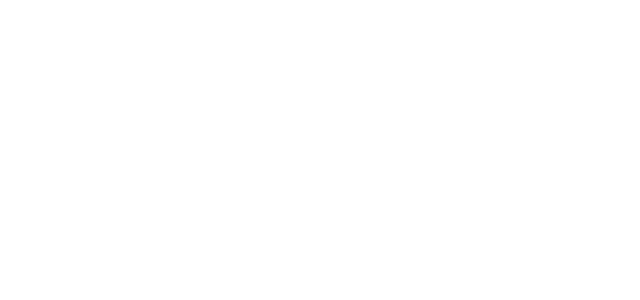
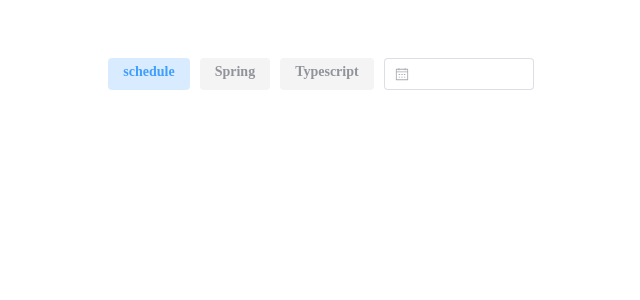
Before and after one commit to Elon-Mao/dictation, a Vue app: page /recite in a window 1280 px wide. Shown: the top 300 px of the page, without its empty margins (319-959 px from the left). Built offline with nearby package versions, Linux system fonts and the light colour scheme.

Commit message:
语音输入模块抽取

```diff
--- a/src/components/SpeechToText.vue
+++ b/src/components/SpeechToText.vue
@@ -1,53 +1,27 @@
 <script setup lang="ts">
-import { ref, onUnmounted } from 'vue'
+import { voiceInstall, voiceUninstall } from '@/core/SpeechToText'
+import { ref } from 'vue'
 
 const voiceInput = ref('')
-const recognition = new (window as any).webkitSpeechRecognition()
-recognition.lang = 'en-US'
-recognition.continuous = true
-let results: SpeechRecognitionResult[] = []
-recognition.onresult = (event: {
-  results: SpeechRecognitionResult[]
-}) => {
-  results = [...event.results]
+const speeching = ref(false)
+const loading = ref(false)
+
+function onFocus() {
+  voiceInstall(() => {
+    speeching.value = true
+    loading.value = true
+    voiceInput.value = ''
+  }, results => {
+    loading.value = false
+    voiceInput.value = results
+  }, () => {
+    speeching.value = false
+  })
 }
-recognition.onend = () => {
-  voiceInput.value = results.map(result => result[0].transcript).join()
-  speeching.value = false
-}
-
-const speechKeyPress = ref(false)
-const speeching = ref(false)
-let altDown = false
-function onKeydown(event: KeyboardEvent) {
-  if (event.key === 'Alt') {
-    altDown = true
-  } else if (event.key === 'l' && altDown && !speeching.value) {
-    speechKeyPress.value = true
-    voiceInput.value = ''
-    recognition.start()
-    speeching.value = true
-  }
-}
-function onKeyup(event: KeyboardEvent) {
-  if (event.key === 'Alt') {
-    altDown = false
-  } else if (event.key === 'l' && speechKeyPress) {
-    recognition.stop()
-    speechKeyPress.value = false
-  }
-}
-document.addEventListener('keydown', onKeydown)
-document.addEventListener('keyup', onKeyup)
-
-onUnmounted(() => {
-  document.removeEventListener('keydown', onKeydown)
-  document.removeEventListener('keyup', onKeyup)
-})
 </script>
 
 <template>
-  <div v-show="speechKeyPress" class="speeching-wrapper">
+  <div v-show="speeching" class="speeching-wrapper">
     <div style="--d: 0"></div>
     <div style="--d: 1"></div>
     <div style="--d: 2"></div>
@@ -70,7 +44,7 @@
     <div style="--d: 1"></div>
     <div style="--d: 0"></div>
   </div>
-  <el-input v-model="voiceInput" v-loading="speeching" type="textarea"
+  <el-input v-model="voiceInput" v-loading="loading" type="textarea" @focus="onFocus" @blur="voiceUninstall"
     placeholder="hold down 'Alt+L' to speech" />
 </template>
 
--- /dev/null
+++ b/src/core/SpeechToText.ts
@@ -0,0 +1,51 @@
+const recognition = new (window as any).webkitSpeechRecognition()
+recognition.lang = 'en-US'
+recognition.continuous = true
+let results: SpeechRecognitionResult[] = []
+recognition.onresult = (event: {
+  results: SpeechRecognitionResult[]
+}) => {
+  results = [...event.results]
+}
+
+let onStart: (() => void) | null = null
+let onStopSpeech: (() => void) | null = null
+let altDown = false
+let speechKeyPress = false
+function onKeydown(event: KeyboardEvent) {
+  if (event.key === 'Alt') {
+    altDown = true
+  } else if (event.key === 'l' && altDown && !speechKeyPress) {
+    speechKeyPress = true
+    if (onStart) {
+      onStart()
+      recognition.start()
+    }
+  }
+}
+function onKeyup(event: KeyboardEvent) {
+  if (event.key === 'Alt') {
+    altDown = false
+  } else if (event.key === 'l' && speechKeyPress) {
+    speechKeyPress = false
+    recognition.stop()
+    if (onStopSpeech) {
+      onStopSpeech()
+    }
+  }
+}
+document.addEventListener('keydown', onKeydown)
+document.addEventListener('keyup', onKeyup)
+
+export function voiceInstall(onStart0: () => void, onEnd0: (results: string) => void, onStopSpeech0: (() => void) | null = null) {
+  onStart = onStart0
+  recognition.onend = () => {
+    onEnd0(results.map(result => result[0].transcript).join())
+  }
+  onStopSpeech = onStopSpeech0
+}
+
+export function voiceUninstall() {
+  onStart = null
+  onStopSpeech = null
+}
--- a/src/fetch/reciteData.ts
+++ b/src/fetch/reciteData.ts
@@ -1,21 +1,44 @@
-const reciteData = [{
-  category: 'spring',
-  question: 'What is Spring Framework?',
+import filterItem from '@/core/ReviewSchedule'
+import type Question from '@/types/Question'
+
+const reciteData: Question[] = [{
+  id: 1,
+  category: 'Spring',
+  uploadDate: '2023-08-30',
+  context: 'What is Spring Framework?',
   answer: 'Spring Framework is an open-source Java platform that provides comprehensive infrastructure support for developing robust and flexible Java applications.'
 }, {
-  category: 'spring',
-  question: 'What are the core modules of Spring Framework?',
+  id: 2,
+  category: 'Spring',
+  uploadDate: '2023-08-30',
+  context: 'What are the core modules of Spring Framework?',
   answer: 'The core modules of Spring Framework are: Spring Core Container, Spring AOP (Aspect-Oriented Programming), Spring Data Access/Integration, and Spring Web.'
 }, {
-  category: 'spring',
-  question: 'What is Spring Framework?',
+  id: 3,
+  category: 'Spring',
+  uploadDate: '2023-08-29',
+  context: 'What is Spring Framework?',
   answer: 'Spring Framework is an open-source Java platform that provides comprehensive infrastructure support for developing robust and flexible Java applications.'
 }, {
-  category: 'spring',
-  question: 'What is Spring Framework?',
+  id: 4,
+  category: 'Typescript',
+  uploadDate: '2023-08-30',
+  context: 'What is Spring Framework?',
   answer: 'Spring Framework is an open-source Java platform that provides comprehensive infrastructure support for developing robust and flexible Java applications.'
 }]
 
-export function listByCategory() {
-  return reciteData.slice(0, 10)
+export function getCategories() {
+  return Array.from(new Set(reciteData.map(reciteItem => reciteItem.category)))
 }
+
+export function listBySchedule() {
+  return filterItem<Question>(reciteData, question => question.uploadDate)
+}
+
+export function listByCategory(category: string) {
+  return reciteData.filter(reciteItem => reciteItem.category === category)
+}
+
+export function listByDate(uploadDate: string) {
+  return reciteData.filter(reciteItem => reciteItem.uploadDate === uploadDate)
+}
--- a/src/fetch/videoData.ts
+++ b/src/fetch/videoData.ts
@@ -174,5 +174,5 @@
 }
 
 export function getRecommendedVideos() {
-  return filterItem<VideoInfo>(videoList, (video) => video.uploadDate)
+  return filterItem<VideoInfo>(videoList, video => video.uploadDate)
 }
--- /dev/null
+++ b/src/types/Question.ts
@@ -0,0 +1,7 @@
+export default interface Question {
+  id: string | number
+  category: string
+  context: string
+  answer: string
+  uploadDate: string
+}
--- a/src/types/VideoInfo.ts
+++ b/src/types/VideoInfo.ts
@@ -2,6 +2,6 @@
   videoId: string
   title: string
   overplay: string
-  uploadDate: string,
+  uploadDate: string
   userInputs: number[][]
 }
--- a/src/views/Recite.vue
+++ b/src/views/Recite.vue
@@ -1,13 +1,97 @@
 <script setup lang="ts">
-import { ref } from 'vue'
+import { getCategories, listBySchedule, listByCategory, listByDate } from '@/fetch/reciteData'
+import { ref, onMounted } from 'vue'
+import type Question from '@/types/Question'
+import SpeechToText from '@/components/SpeechToText.vue'
+import { addUnloadConfirm } from '@/core/EventListener'
 
-const categories = ref<string[]>([])
+const categoryData = getCategories()
+categoryData.unshift('schedule')
+const categories = ref<string[]>(categoryData)
+const selectedCategory = ref('schedule')
+const selectedDate = ref('')
+const reciteData = ref<Question[]>(listBySchedule())
+
+function onTagChange(category: string) {
+  selectedCategory.value = category
+  selectedDate.value = ''
+  if (category === 'schedule') {
+    reciteData.value = listBySchedule()
+  } else {
+    reciteData.value = listByCategory(category)
+  }
+}
+
+function onDateChange() {
+  selectedCategory.value = ''
+  reciteData.value = listByDate(selectedDate.value)
+}
+
+onMounted(() => {
+  addUnloadConfirm()
+})
 </script>
 
 <template>
-  <el-tag v-for="category in categories" :key="category">
-    {{ category }}
-  </el-tag>
+  <el-container>
+    <el-header>
+      <el-row class="recite-tag">
+        <el-check-tag v-for="category in categories" :key="category" :checked="selectedCategory === category"
+          @change="onTagChange(category)" class="category-tag">
+          {{ category }}
+        </el-check-tag>
+        <el-date-picker v-model="selectedDate" :editable="false" :clearable="false" value-format="YYYY-MM-DD"
+          :class="[{ 'date-picker-checked': selectedDate }, 'date-picker']" @change="onDateChange" />
+      </el-row>
+    </el-header>
+    <el-main class="recite-main">
+      <div v-for="question in reciteData" :key="question.id" class="question">
+        {{ question.id }} {{ question.context }}
+        <el-row>
+          <SpeechToText />
+        </el-row>
+      </div>
+    </el-main>
+  </el-container>
+  <el-backtop :right="100" :bottom="100" />
 </template>
 
-<style scoped></style>
+<style scoped>
+.recite-tag {
+  margin-top: 50px;
+  justify-content: center;
+}
+
+.category-tag {
+  margin-right: 10px;
+}
+
+.recite-main {
+  line-height: 40px;
+  font-size: 24px;
+  width: 80%;
+  margin-left: 10%;
+}
+
+.question {
+  margin-top: 20px;
+}
+</style>
+<style>
+.date-picker {
+  width: 150px !important;
+}
+
+.date-picker-checked .el-input__wrapper {
+  background-color: var(--el-color-primary-light-8);
+}
+
+.date-picker-checked .el-input__inner {
+  color: var(--el-color-primary);
+}
+
+.el-textarea__inner {
+  line-height: 40px;
+  font-size: 24px !important;
+}
+</style>
```
